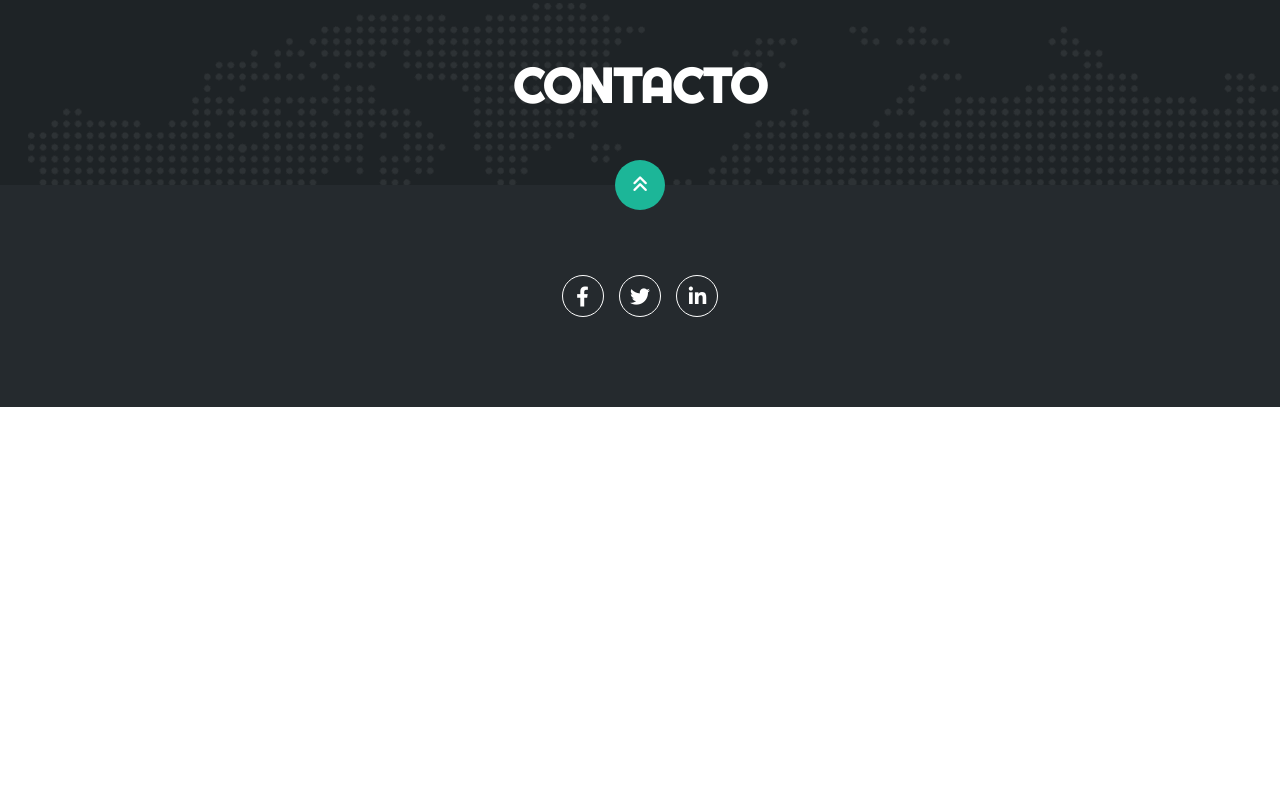
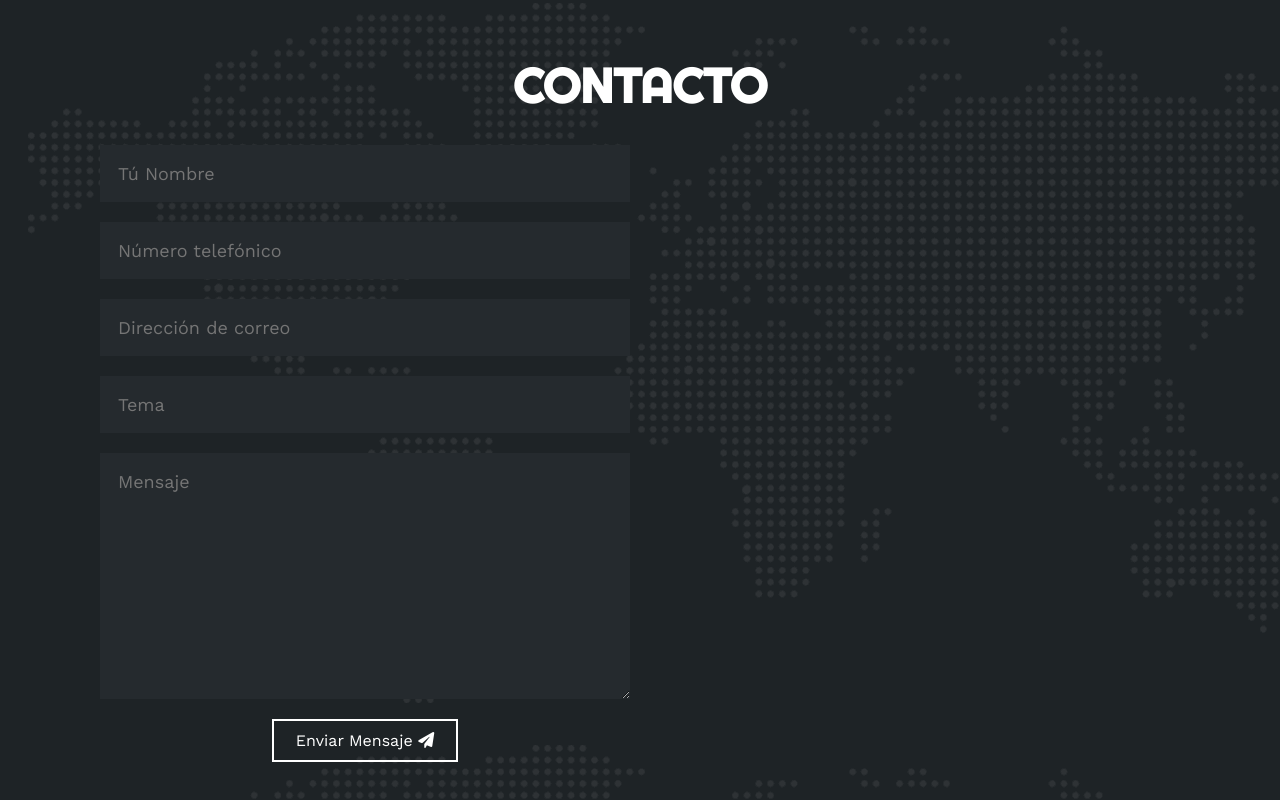
Before and after one commit to SoyAndresHD/portafolio-nelson-chuquen, a plain HTML site: page index.html in a window 1280 px wide. Shown: the part 3420-4220 px from the top of the page. Before the commit the page ends 3827 px from the top, so only its background shows below. Drawn offline with nearby package versions, Linux system fonts and the light colour scheme.

Commit message:
muchos cambios

```diff
--- a/index.html
+++ b/index.html
@@ -239,13 +239,29 @@
 
 
 
-    <!-- SECCION CONTACTO -->
-    <section id="contacto" class="contacto">
-        <div class="contenido-seccion">
-            <h2>CONTACTO</h2>
-
-
-    </section>
+<!-- SECCION CONTACTO -->
+<section id="contacto" class="contacto">
+    <div class="contenido-seccion">
+        <h2>CONTACTO</h2>
+        <div class="fila">
+            <!-- Formulario -->
+            <div class="col">
+                <form action="https://formsubmit.co/nelsonchuquen6@gmail.com" method="POST">
+                <input type="text" name="name" placeholder="Tú Nombre">
+                <input type="number" name="number" placeholder="Número telefónico">
+                <input type="email" name="email" placeholder="Dirección de correo">
+                <input type="text" name="subejct" placeholder="Tema">
+                <textarea name="" id="" cols="30" rows="10" placeholder="Mensaje"></textarea>
+                <button>
+                    Enviar Mensaje <i class="fa-solid fa-paper-plane"></i>
+                    <span class="overlay"></span>
+                </button>
+                <input type="hidden" name="_next" value="http://127.0.0.1:5500/">
+            </form>
+            </div>
+        </div>
+    </div>
+</section>
 
     <!-- footer -->
     <footer>
```
